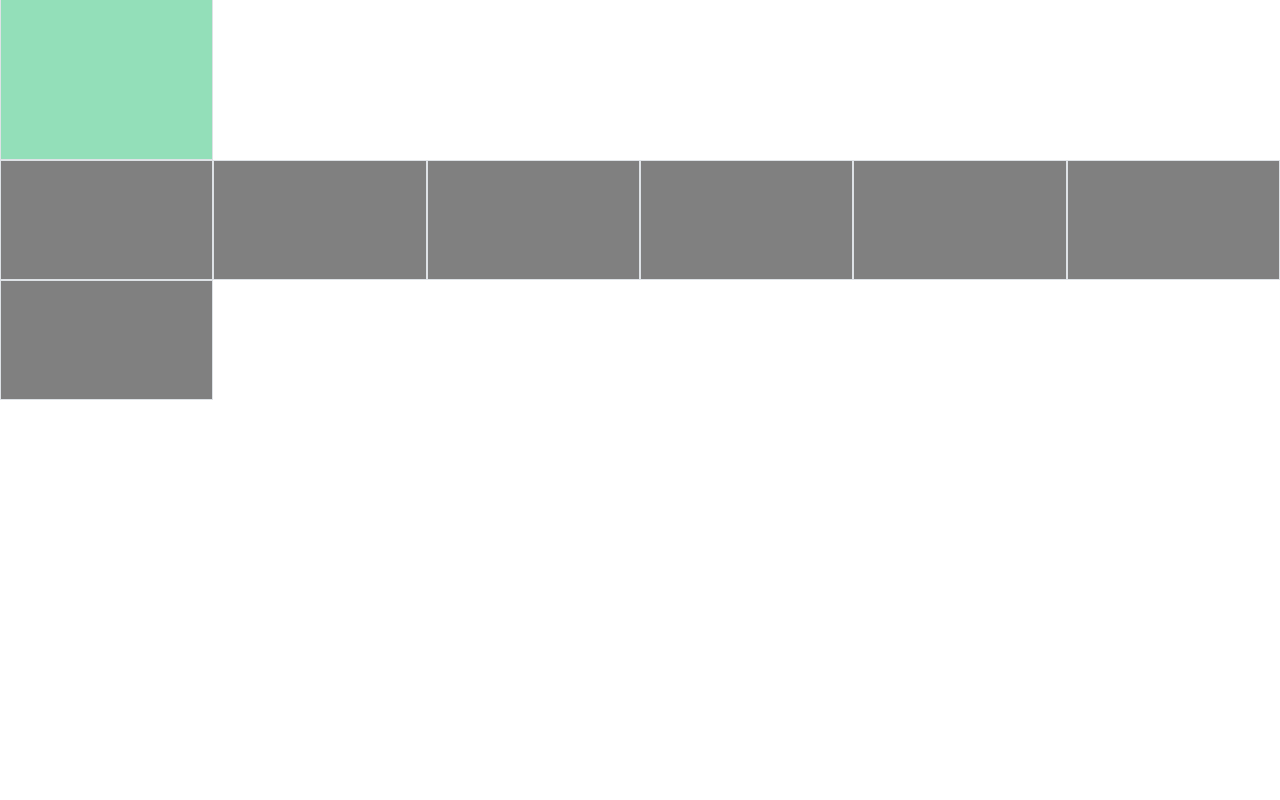
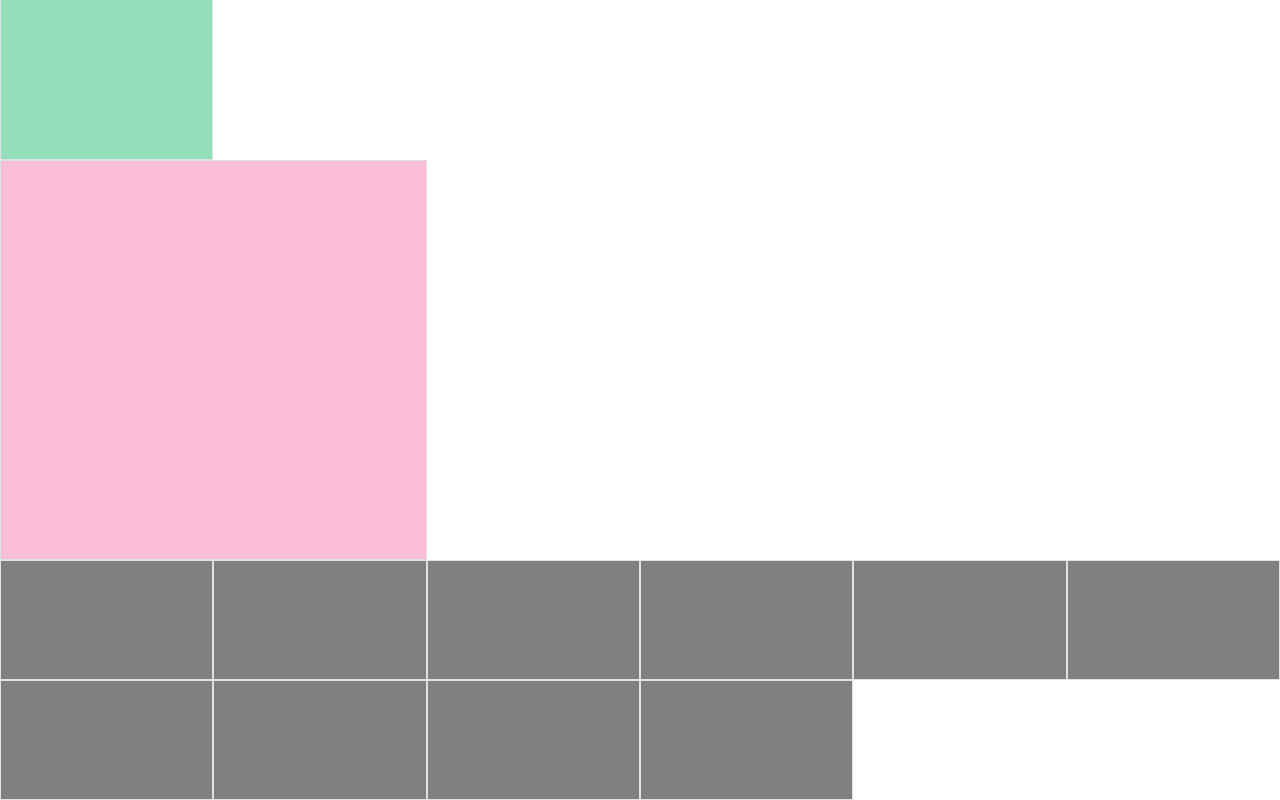
Before and after one commit to MathieuDacheux/bonusBoostrap_3weeksDev, a plain HTML site: page index.html in a window 1280 px wide. Shown: the part 640-1440 px from the top of the page. Before the commit the page ends 1040 px from the top, so only its background shows below. Drawn offline with nearby package versions, Linux system fonts and the light colour scheme.

Commit message:
Premier essai version desktop non concluant

```diff
--- a/index.html
+++ b/index.html
@@ -9,12 +9,21 @@
     <title>BootStrap</title>
 </head>
 <body>
-    <main class="container-fluid">
+    <main>
+        <div class="container-fluid">
             <div class="row">
                 <div class="col-10 order-1 col-md-12 order-md-3 col-lg-10 order-lg-2 blue border"></div>
+                <div class="col-12 order-3 col-md-4 order-md-1 col-lg-2 order-lg-1 orange border"></div>
+            </div>
+        </div>
         <div class="col-2 order-2 order-md-2 offset-md-6 offset-lg-0 col-lg-2 order-lg-3 green border"></div>
-            <div class="col-12 order-3 col-md-4 order-md-1 col-lg-2 order-lg-1 orange border"></div>
+        <div class="container-fluid">
+            <div class="row">
                 <div class="col-12 order-5 col-lg-4 order-lg-4 pink border"></div>
+            </div>
+        </div>
+        <div class="container-fluid">
+            <div class="row">
                 <div class="col-12 order-5 col-md-6 col-lg-2 grey border"></div>
                 <div class="col-12 order-5 col-md-6 col-lg-2 grey border"></div>
                 <div class="col-12 order-5 col-md-6 col-lg-2 grey border"></div>
@@ -26,6 +35,7 @@
                 <div class="col-12 order-5 col-md-6 col-lg-2 grey border"></div>
                 <div class="col-12 order-5 col-md-6 col-lg-2 grey border"></div>
             </div>
+        </div>
     </main>
 <script src="https://cdn.jsdelivr.net/npm/bootstrap@5.2.0-beta1/dist/js/bootstrap.bundle.min.js" integrity="sha384-pprn3073KE6tl6bjs2QrFaJGz5/SUsLqktiwsUTF55Jfv3qYSDhgCecCxMW52nD2" crossorigin="anonymous"></script>
 </body>
```
Lines whose indentation alone changed are shown as unchanged.
